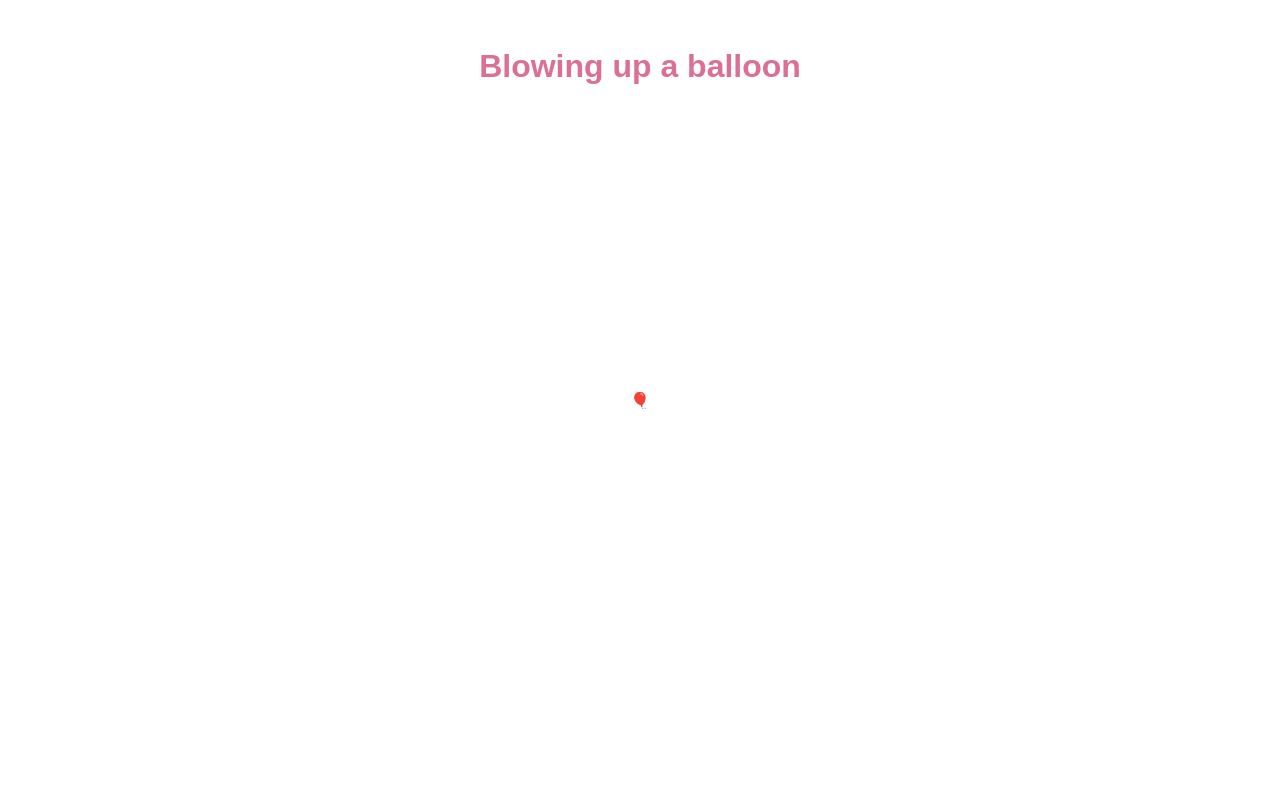
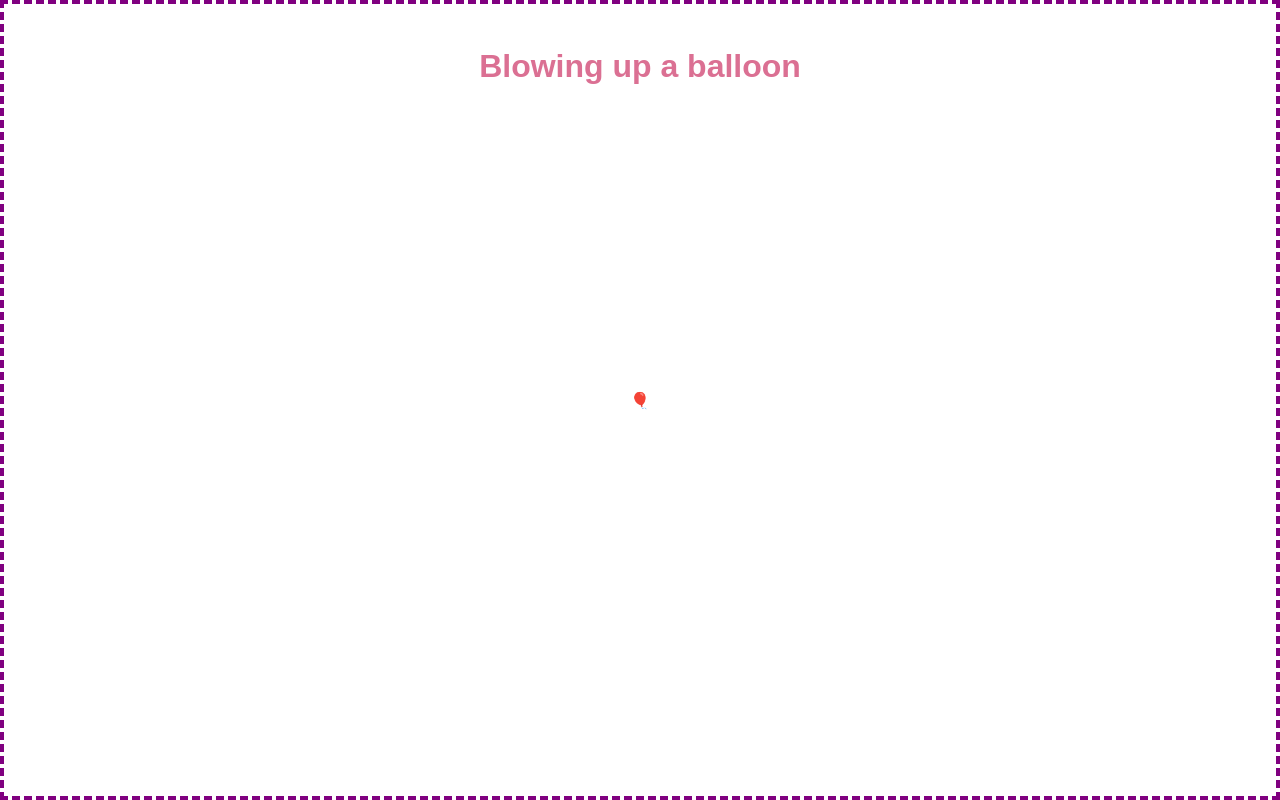
Before and after one commit to dachico/Dachi-Balloon, a website built with Parcel: page index.html in a window 1280 px wide. Built offline with nearby package versions, Linux system fonts and the light colour scheme.

Commit message:
added a purple dashed border

```diff
--- a/src/styles.css
+++ b/src/styles.css
@@ -15,7 +15,7 @@ body {
   flex-direction: column;
   justify-content: center;
   align-items: center;
-  /* border: red solid 2px; */
+  border: purple dashed 4px;
 }
 h1 {
   font-family: sans-serif;
```
